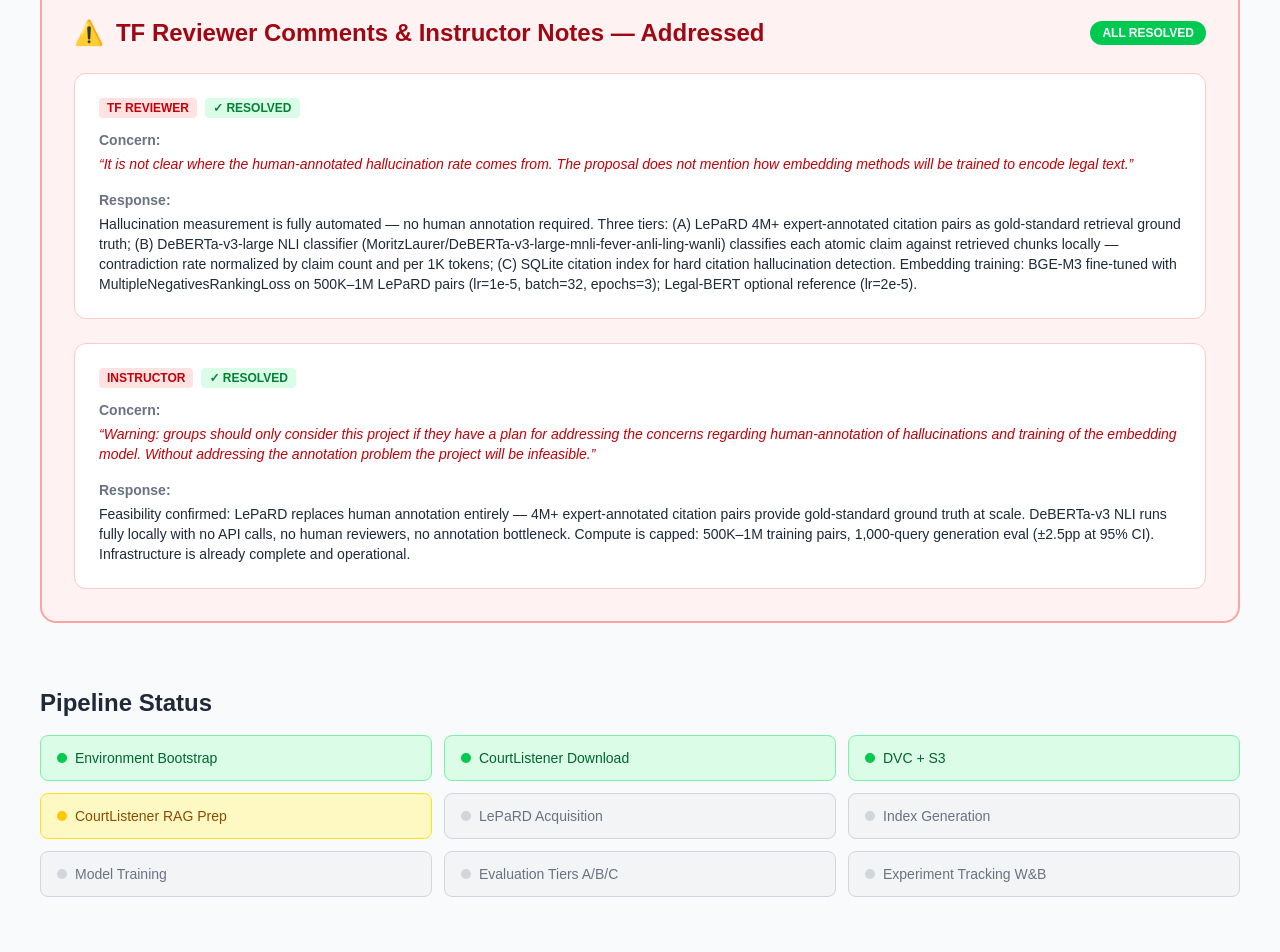
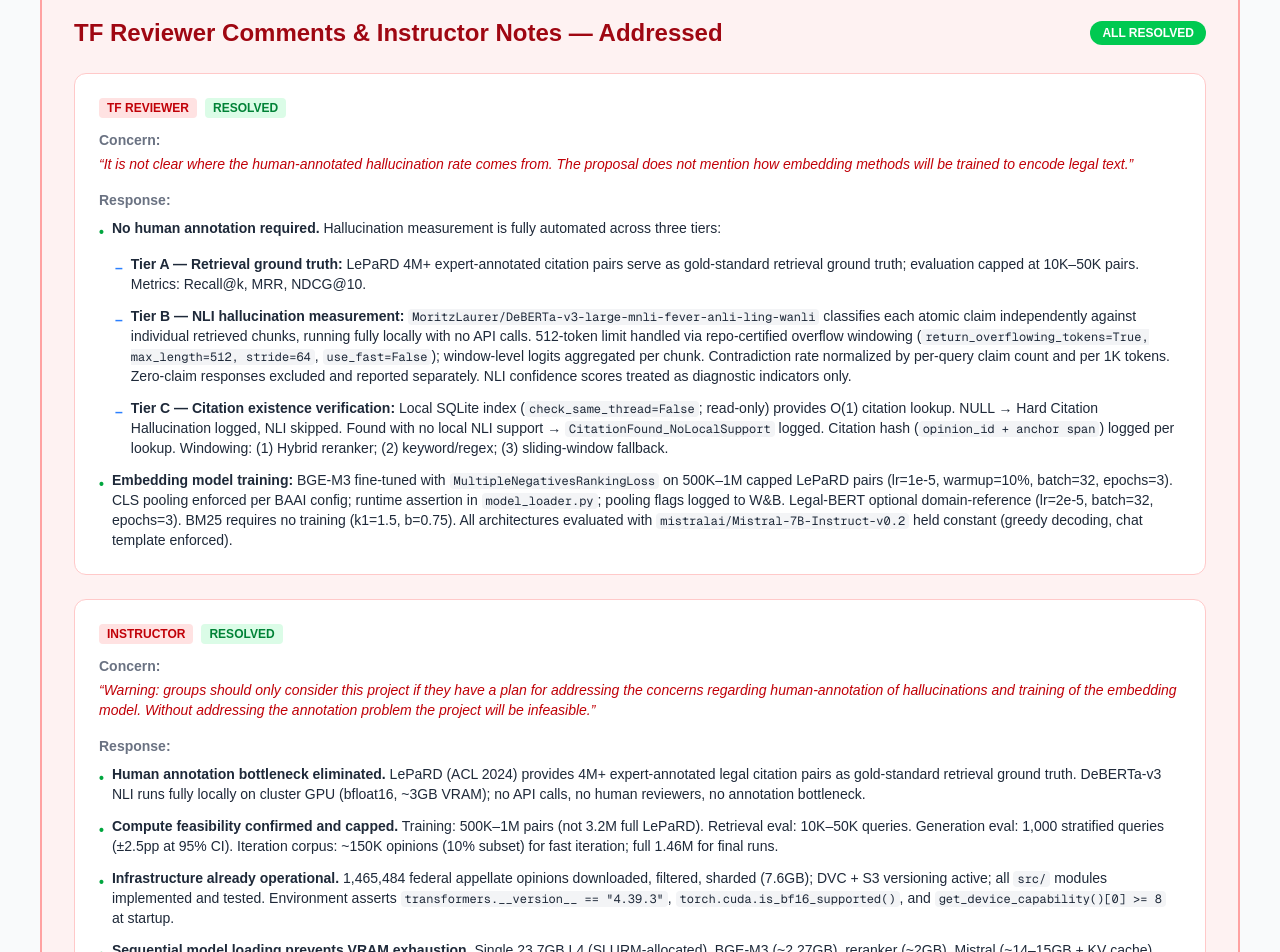
Before and after one commit to ltphongssvn/ProjectSite_cs1090b_HallucinationLegalRAGChatbots, a Next.js app in the folder frontend/: page / in a window 1280 px wide. Shown: the part 320-1272 px from the top of the page. Built offline with nearby package versions, Linux system fonts and the light colour scheme.

Commit message:
feat(reviewer): detailed bullet-point TF reviewer and instructor responses

```diff
--- a/frontend/app/page.tsx
+++ b/frontend/app/page.tsx
@@ -168,32 +168,47 @@ export default function HomePage() {
           </div>
         </header>
 
-        {/* TF Reviewer Comments & Responses — PROMINENT FIRST SECTION */}
+        {/* TF Reviewer Comments & Responses */}
         <section data-testid="reviewer-response" className="bg-red-50 border-2 border-red-300 rounded-2xl p-8">
-          <div className="flex items-center gap-3 mb-6">
-            <span className="text-2xl">⚠️</span>
-            <h2 className="text-2xl font-bold text-red-800">
-              TF Reviewer Comments & Instructor Notes — Addressed
-            </h2>
+          <div className="flex items-center gap-3 mb-6 flex-wrap">
+            <h2 className="text-2xl font-bold text-red-800">TF Reviewer Comments &amp; Instructor Notes — Addressed</h2>
             <span className="ml-auto px-3 py-1 bg-green-500 text-white text-xs font-bold rounded-full uppercase">All Resolved</span>
           </div>
-          <div className="space-y-6">
-            {reviewerConcerns.map((item) => (
-              <div key={item.id} className="bg-white rounded-xl border border-red-200 p-6">
-                <div className="flex items-center gap-2 mb-3">
-                  <span className="px-2 py-0.5 bg-red-100 text-red-700 text-xs font-bold rounded uppercase">{item.label}</span>
-                  <span className="px-2 py-0.5 bg-green-100 text-green-700 text-xs font-bold rounded uppercase">✓ Resolved</span>
-                </div>
-                <div className="mb-4">
-                  <p className="text-sm font-semibold text-gray-500 mb-1">Concern:</p>
-                  <p className="text-sm text-red-700 italic">&ldquo;{item.concern}&rdquo;</p>
-                </div>
-                <div>
-                  <p className="text-sm font-semibold text-gray-500 mb-1">Response:</p>
-                  <p className="text-sm text-gray-800">{item.response}</p>
-                </div>
-              </div>
-            ))}
+
+          {/* TF Reviewer */}
+          <div className="bg-white rounded-xl border border-red-200 p-6 mb-6">
+            <div className="flex items-center gap-2 mb-3">
+              <span className="px-2 py-0.5 bg-red-100 text-red-700 text-xs font-bold rounded uppercase">TF Reviewer</span>
+              <span className="px-2 py-0.5 bg-green-100 text-green-700 text-xs font-bold rounded uppercase">Resolved</span>
+            </div>
+            <p className="text-sm font-semibold text-gray-500 mb-1">Concern:</p>
+            <p className="text-sm text-red-700 italic mb-4">&ldquo;It is not clear where the human-annotated hallucination rate comes from. The proposal does not mention how embedding methods will be trained to encode legal text.&rdquo;</p>
+            <p className="text-sm font-semibold text-gray-500 mb-2">Response:</p>
+            <ul className="space-y-3 text-sm text-gray-800">
+              <li className="flex items-start gap-2"><span className="mt-1 text-green-600 font-bold">•</span><span><strong>No human annotation required.</strong> Hallucination measurement is fully automated across three tiers:</span></li>
+              <li className="ml-4 flex items-start gap-2"><span className="mt-1 text-blue-500 font-bold">–</span><span><strong>Tier A — Retrieval ground truth:</strong> LePaRD 4M+ expert-annotated citation pairs serve as gold-standard retrieval ground truth; evaluation capped at 10K–50K pairs. Metrics: Recall@k, MRR, NDCG@10.</span></li>
+              <li className="ml-4 flex items-start gap-2"><span className="mt-1 text-blue-500 font-bold">–</span><span><strong>Tier B — NLI hallucination measurement:</strong> <code className="bg-gray-100 px-1 rounded text-xs">MoritzLaurer/DeBERTa-v3-large-mnli-fever-anli-ling-wanli</code> classifies each atomic claim independently against individual retrieved chunks, running fully locally with no API calls. 512-token limit handled via repo-certified overflow windowing (<code className="bg-gray-100 px-1 rounded text-xs">return_overflowing_tokens=True, max_length=512, stride=64</code>, <code className="bg-gray-100 px-1 rounded text-xs">use_fast=False</code>); window-level logits aggregated per chunk. Contradiction rate normalized by per-query claim count and per 1K tokens. Zero-claim responses excluded and reported separately. NLI confidence scores treated as diagnostic indicators only.</span></li>
+              <li className="ml-4 flex items-start gap-2"><span className="mt-1 text-blue-500 font-bold">–</span><span><strong>Tier C — Citation existence verification:</strong> Local SQLite index (<code className="bg-gray-100 px-1 rounded text-xs">check_same_thread=False</code>; read-only) provides O(1) citation lookup. NULL → Hard Citation Hallucination logged, NLI skipped. Found with no local NLI support → <code className="bg-gray-100 px-1 rounded text-xs">CitationFound_NoLocalSupport</code> logged. Citation hash (<code className="bg-gray-100 px-1 rounded text-xs">opinion_id + anchor span</code>) logged per lookup. Windowing: (1) Hybrid reranker; (2) keyword/regex; (3) sliding-window fallback.</span></li>
+              <li className="flex items-start gap-2"><span className="mt-1 text-green-600 font-bold">•</span><span><strong>Embedding model training:</strong> BGE-M3 fine-tuned with <code className="bg-gray-100 px-1 rounded text-xs">MultipleNegativesRankingLoss</code> on 500K–1M capped LePaRD pairs (lr=1e-5, warmup=10%, batch=32, epochs=3). CLS pooling enforced per BAAI config; runtime assertion in <code className="bg-gray-100 px-1 rounded text-xs">model_loader.py</code>; pooling flags logged to W&amp;B. Legal-BERT optional domain-reference (lr=2e-5, batch=32, epochs=3). BM25 requires no training (k1=1.5, b=0.75). All architectures evaluated with <code className="bg-gray-100 px-1 rounded text-xs">mistralai/Mistral-7B-Instruct-v0.2</code> held constant (greedy decoding, chat template enforced).</span></li>
+            </ul>
+          </div>
+
+          {/* Instructor */}
+          <div className="bg-white rounded-xl border border-red-200 p-6">
+            <div className="flex items-center gap-2 mb-3">
+              <span className="px-2 py-0.5 bg-red-100 text-red-700 text-xs font-bold rounded uppercase">Instructor</span>
+              <span className="px-2 py-0.5 bg-green-100 text-green-700 text-xs font-bold rounded uppercase">Resolved</span>
+            </div>
+            <p className="text-sm font-semibold text-gray-500 mb-1">Concern:</p>
+            <p className="text-sm text-red-700 italic mb-4">&ldquo;Warning: groups should only consider this project if they have a plan for addressing the concerns regarding human-annotation of hallucinations and training of the embedding model. Without addressing the annotation problem the project will be infeasible.&rdquo;</p>
+            <p className="text-sm font-semibold text-gray-500 mb-2">Response:</p>
+            <ul className="space-y-3 text-sm text-gray-800">
+              <li className="flex items-start gap-2"><span className="mt-1 text-green-600 font-bold">•</span><span><strong>Human annotation bottleneck eliminated.</strong> LePaRD (ACL 2024) provides 4M+ expert-annotated legal citation pairs as gold-standard retrieval ground truth. DeBERTa-v3 NLI runs fully locally on cluster GPU (bfloat16, ~3GB VRAM); no API calls, no human reviewers, no annotation bottleneck.</span></li>
+              <li className="flex items-start gap-2"><span className="mt-1 text-green-600 font-bold">•</span><span><strong>Compute feasibility confirmed and capped.</strong> Training: 500K–1M pairs (not 3.2M full LePaRD). Retrieval eval: 10K–50K queries. Generation eval: 1,000 stratified queries (±2.5pp at 95% CI). Iteration corpus: ~150K opinions (10% subset) for fast iteration; full 1.46M for final runs.</span></li>
+              <li className="flex items-start gap-2"><span className="mt-1 text-green-600 font-bold">•</span><span><strong>Infrastructure already operational.</strong> 1,465,484 federal appellate opinions downloaded, filtered, sharded (7.6GB); DVC + S3 versioning active; all <code className="bg-gray-100 px-1 rounded text-xs">src/</code> modules implemented and tested. Environment asserts <code className="bg-gray-100 px-1 rounded text-xs">transformers.__version__ == &quot;4.39.3&quot;</code>, <code className="bg-gray-100 px-1 rounded text-xs">torch.cuda.is_bf16_supported()</code>, and <code className="bg-gray-100 px-1 rounded text-xs">get_device_capability()[0] &gt;= 8</code> at startup.</span></li>
+              <li className="flex items-start gap-2"><span className="mt-1 text-green-600 font-bold">•</span><span><strong>Sequential model loading prevents VRAM exhaustion.</strong> Single 23.7GB L4 (SLURM-allocated). BGE-M3 (~2.27GB), reranker (~2GB), Mistral (~14–15GB + KV cache), DeBERTa (~3GB) loaded one phase at a time; explicit DataLoader deletion + <code className="bg-gray-100 px-1 rounded text-xs">torch.cuda.empty_cache()</code> + <code className="bg-gray-100 px-1 rounded text-xs">gc.collect()</code> between phases; memory stats + CUDA stream sync time + <code className="bg-gray-100 px-1 rounded text-xs">allow_tf32</code> state logged per phase.</span></li>
+              <li className="flex items-start gap-2"><span className="mt-1 text-green-600 font-bold">•</span><span><strong>Priority sequencing:</strong> LePaRD acquisition → 10–20% subset fast iteration → BM25 + BGE-M3 + Tier A → scale + Tier B/C.</span></li>
+            </ul>
           </div>
         </section>
 
```
